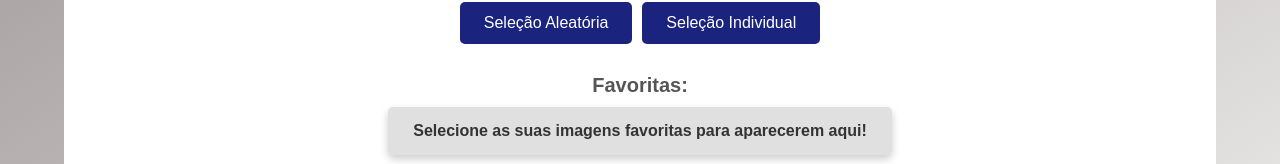
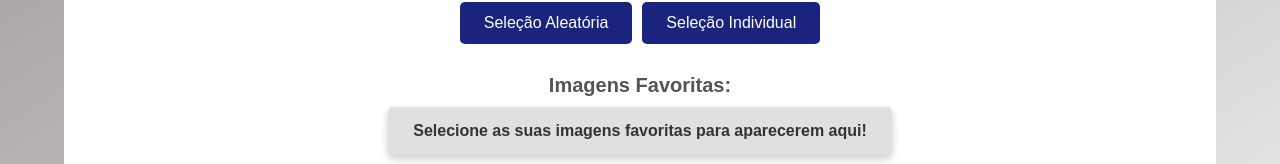
Before and after one commit to alansalvaterra/desafio-teia-frontend, an Angular app: page /home in a window 1280 px wide. Shown: the part 468-632 px from the top of the page. Built offline with nearby package versions, Linux system fonts and the light colour scheme; a web font is replaced by a local one.

Commit message:
Lógica para aparecer texto informativo enquanto não houver favorito

```diff
--- a/src/app/components/home/home.component.html
+++ b/src/app/components/home/home.component.html
@@ -5,7 +5,7 @@
     <button (click)="navigateToStandard()" class="btn">Seleção Individual</button>
   </div>
 
-  <h2>Favoritas:</h2>
+  <h2>Imagens Favoritas:</h2>
 
 <!-- Verifica se há imagens favoritas -->
 <div *ngIf="favoritedImages.length > 0; else noFavorites">
```
